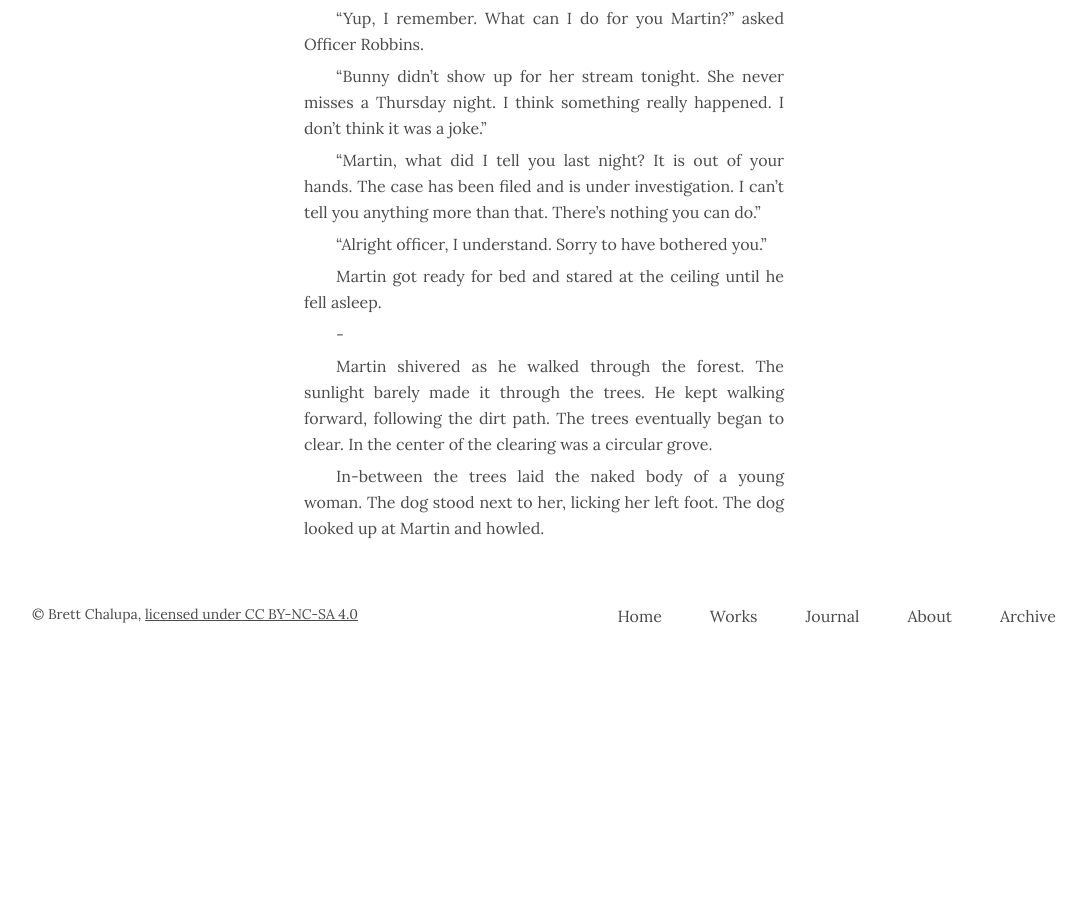
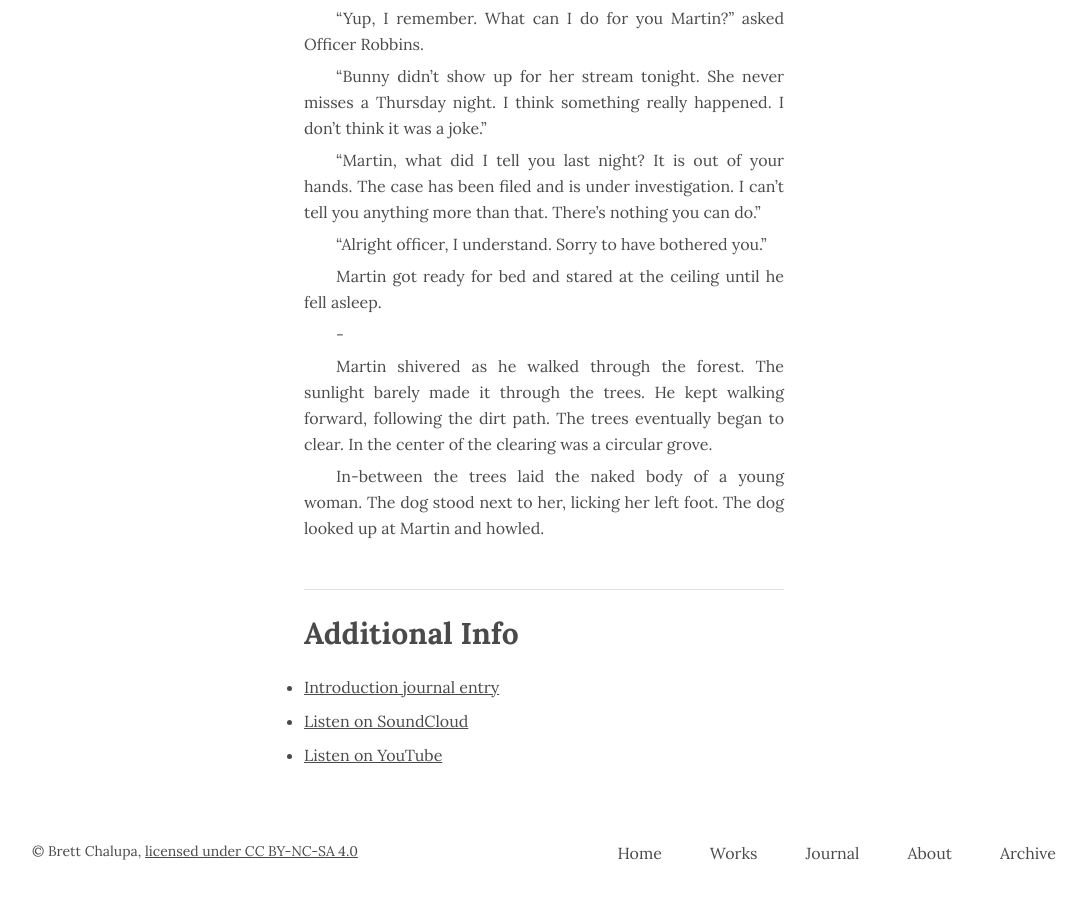
Before and after one commit to brettchalupa/brettchalupa.github.io, a Jekyll site: the page built from _works/latency.md, in a window 1280 px wide and 900 px high, scrolled down 5227 px. Shown: the whole window, without its empty margins (96-1182 px from the left). Built offline with Jekyll 4.4.1, drawn with Linux system fonts in a browser that asks for light colours; a script that is not in the unit is left out; before the commit the page ends 5890 px from its top, so only the background shows below that.

Commit message:
Add additional links to Latency work
This increases the visibility of the audio versions and intro JE by
linking to them at the end of the story.

```diff
--- a/_works/latency.md
+++ b/_works/latency.md
@@ -13,6 +13,13 @@ tags:
 period: January 2017
 image: /uploads/latency-cover.png
 layout: short_story
+additional_links:
+  - title: Introduction journal entry
+    url: http://www.brettchalupa.com/introducing-latency
+  - title: Listen on SoundCloud
+    url: https://soundcloud.com/brettchalupa/latency
+  - title: Listen on YouTube
+    url: https://www.youtube.com/watch?v=0tb-VlwPA-4
 ---
 
 Wednesday started like every other day for Martin. He woke up, brushed his teeth, took a shower, made oatmeal for breakfast, and started his work. Martin worked from home, and he was content. He had his daily routine, and he knew what to expect each day.
```
